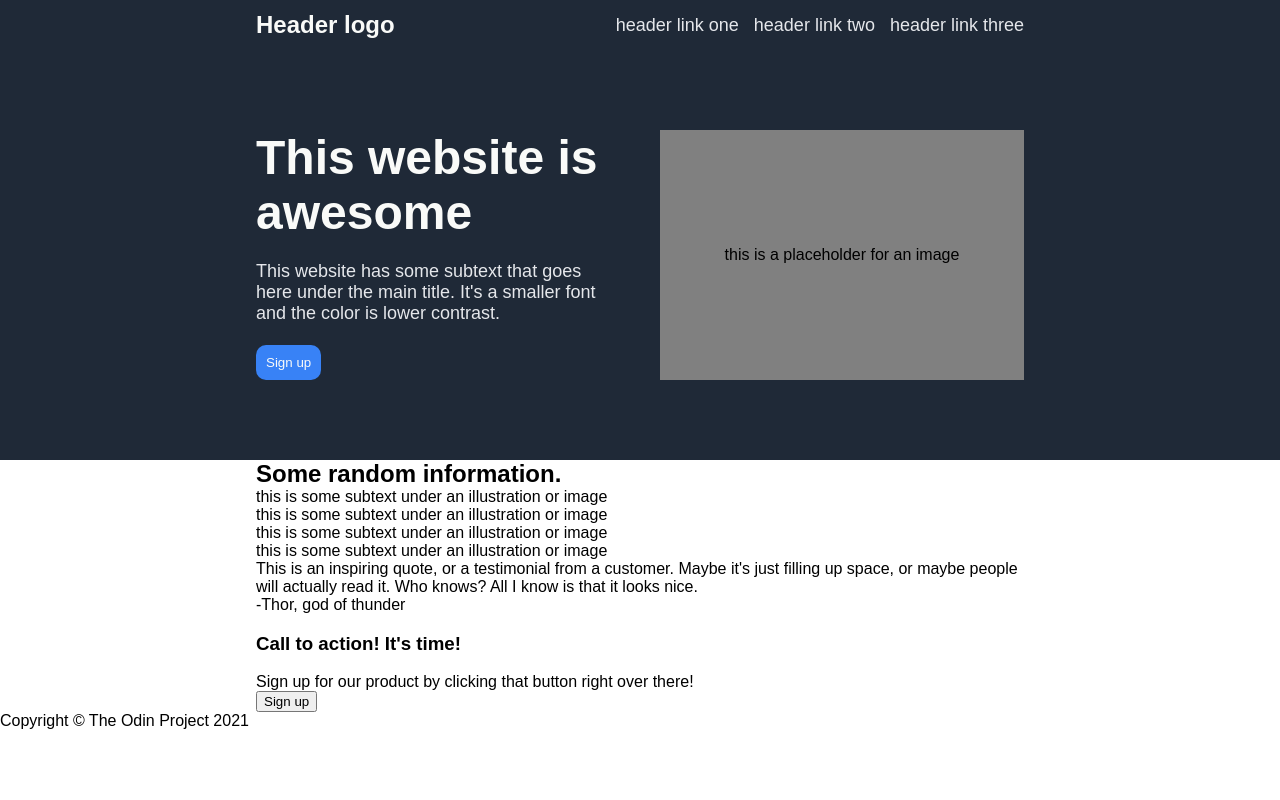
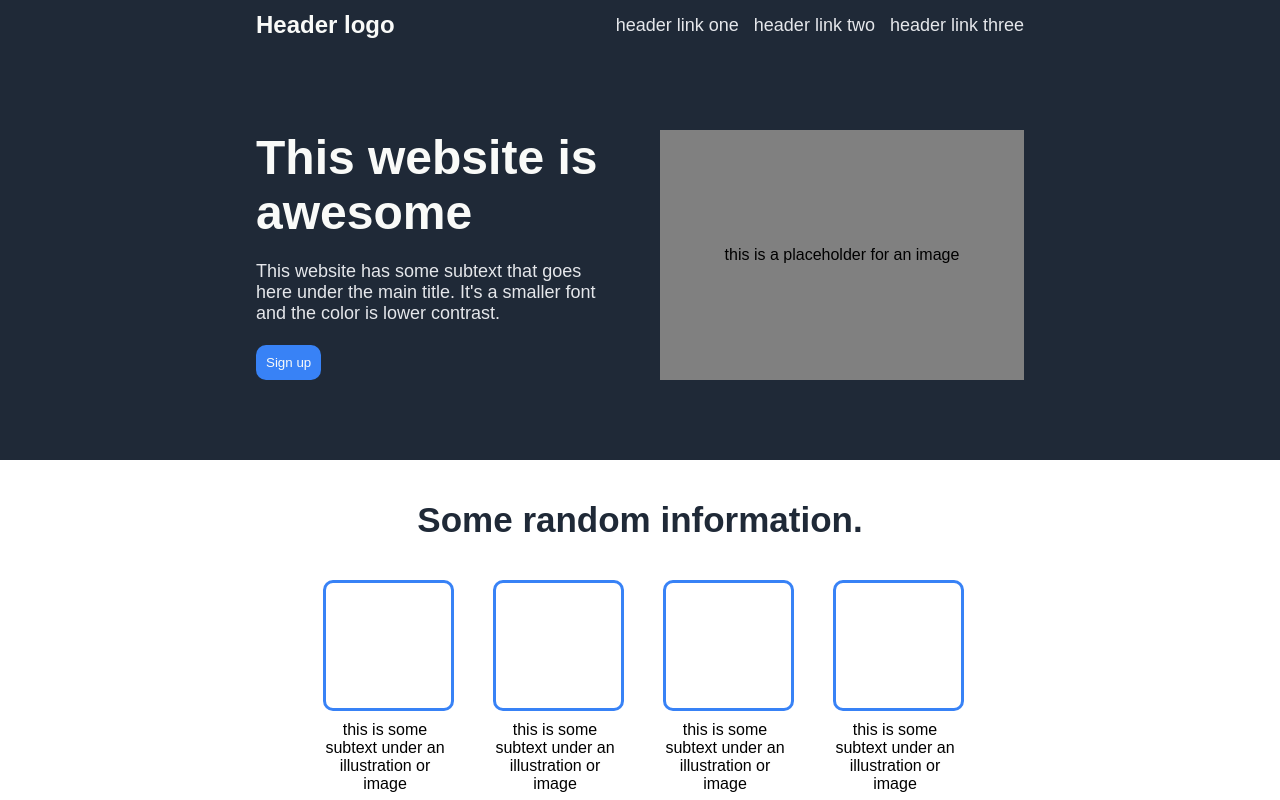
Before and after one commit to mathesunix/odin-landing-page, a plain HTML site: page index.html in a window 1280 px wide. Shown: the top 800 px of the page. Drawn offline with Linux system fonts and the light colour scheme.

Commit message:
Add style to section 2 and section 3

```diff
--- a/index.html
+++ b/index.html
@@ -28,10 +28,8 @@
                 </div>
             </section>
             <section class="section-2">
-                <div class="section-2-up">
-                    <h1>Some random information.</h1>
-                </div>
-                <div class="section-2-down">
+                <h1>Some random information.</h1>
+                <div class="section-2-squares">
                     <div class="square-and-text">
                         <div class="square"></div>
                         <p>this is some subtext under an illustration or image</p>
--- a/style.css
+++ b/style.css
@@ -4,7 +4,8 @@ body {
     font-family:Arial, Helvetica, sans-serif;
 }
 
-body {
+body,
+.section-2 {
     display: flex;
     flex-direction: column;
 }
@@ -89,3 +90,57 @@ ul {
     height: 250px;
     background-color: gray;
 }
+
+.section-2 {
+    align-items: center;
+    gap: 40px;
+    padding: 40px 0px 160px;
+}
+
+.section-2 h1 {
+    font-size: 35px;
+    font-weight: bolder;
+    color: #1f2937;
+}
+
+.section-2-squares {
+    display: flex;
+    gap: 45px;
+}
+
+.square-and-text,
+.square {
+    width: 125px;
+    height: 125px;
+    text-align: center;
+}
+
+.square {
+    margin-bottom: 10px;
+    border: solid 3px #3882f6;
+    border-radius: 10px;
+}
+
+.section-3 {
+    display: flex;
+    flex-direction: column;
+    justify-content: center;
+    align-items: center;
+    padding-top: 80px;
+    padding-bottom: 80px;
+    background-color: #e5e7eb;
+}
+
+.section-3 p {
+    font-size: 36px;
+    font-weight: light;
+    font-style: italic;
+    color: #1f2937;
+}
+
+.author {
+    align-self: flex-end;
+    padding-right: 30px;
+    font-size: 18px;
+    font-weight: bolder;
+}
```
